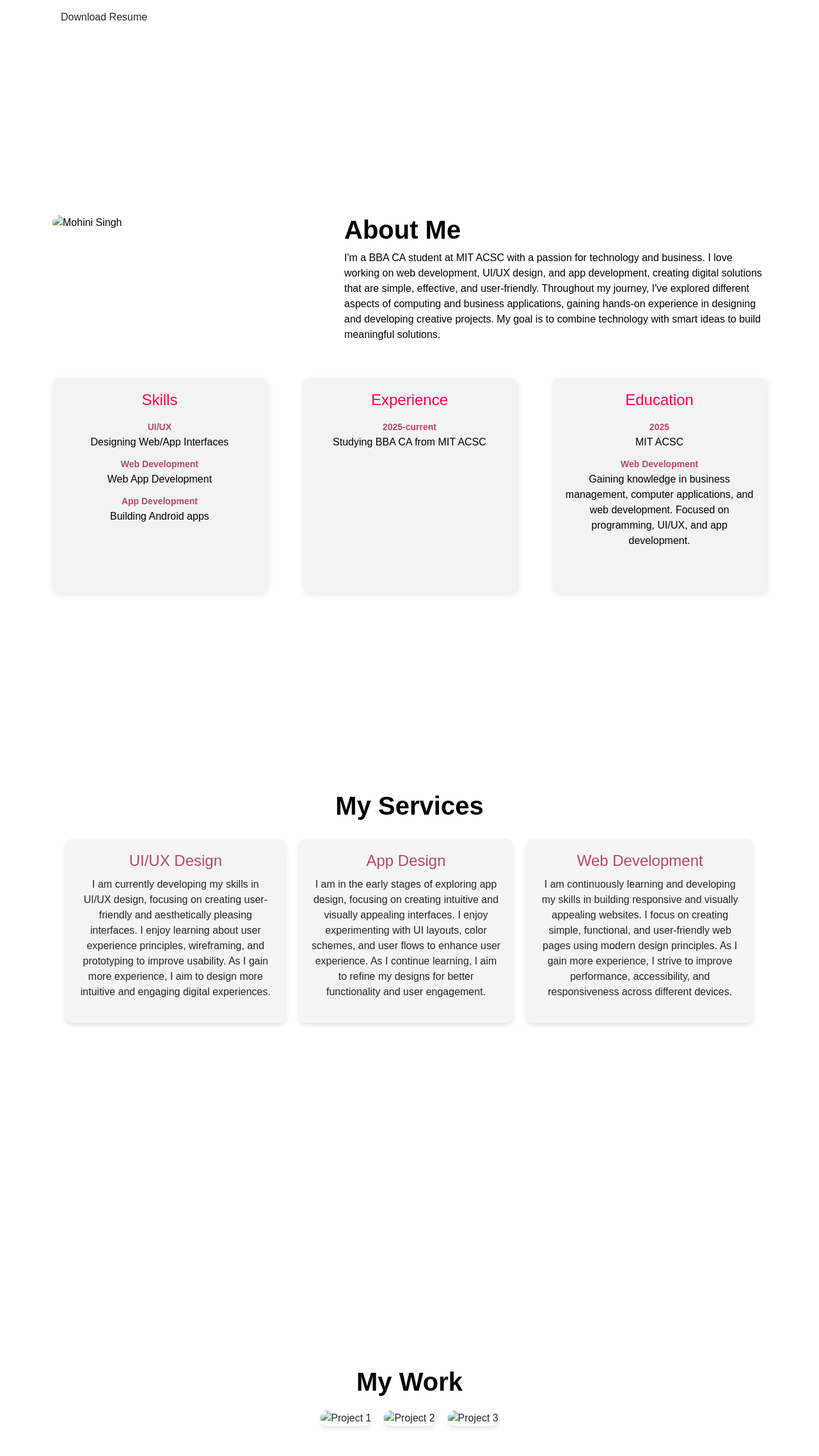
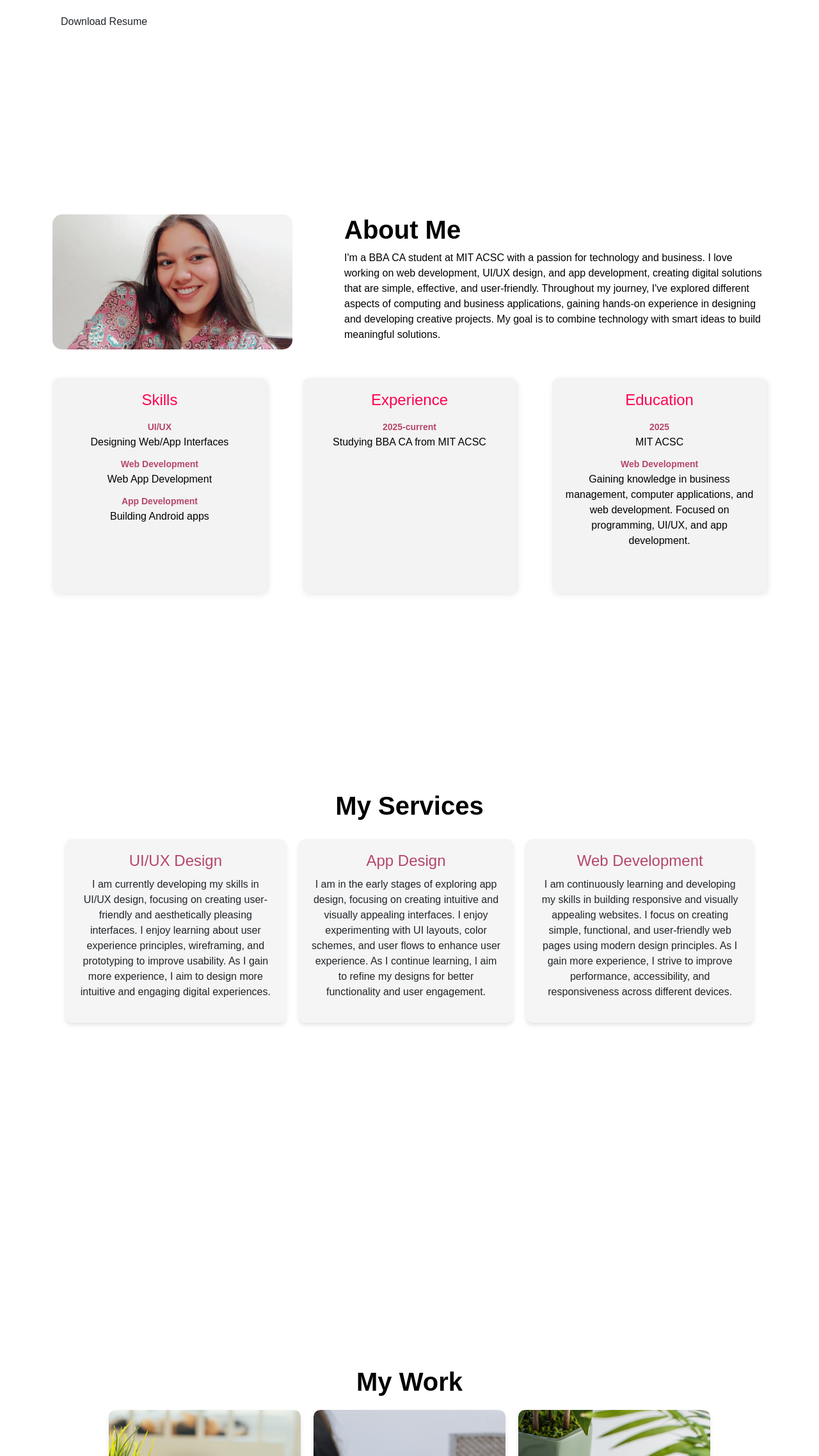
Before and after one commit to Mohini715/Mohini-s-Portfolio, a plain HTML site: page index.html in a window 1280 px wide. Shown: the part 525-2800 px from the top of the page at 64% size. Drawn offline with nearby package versions, Linux system fonts and the light colour scheme.

Commit message:
Update index.html

```diff
--- a/index.html
+++ b/index.html
@@ -12,7 +12,7 @@
     <div id="header">
         <div class="container">
             <nav>
-                <img src="images/logo .png" class="logo">
+                <img src="Assets/logo.png" class="logo">
                 <ul>
                     <li><a href="#header">Home</a></li>
                     <li><a href="#about">About</a></li>
@@ -24,7 +24,7 @@
             <div class="header-text">
                 <p>Web Developer</p>
                 <h1>Hi, I am <span>Mohini Singh</span><br>from India.</h1>
-                <a href="C:\Users\Yuvraj Singh\Downloads\MOHINI AMAR SINGH RESUME.pdf" download class="btn">Download Resume</a>
+                <a href="Assets/MOHINI AMAR SINGH RESUME.pdf" download class="btn">Download Resume</a>
             </div>
         </div>
     </div>
@@ -35,7 +35,7 @@
         <div class="container">
             <div class="row">
                 <div class="about-col-1">
-                    <img src="img/image.jpg" alt="Mohini Singh">
+                    <img src="Assets/image.jpg" alt="Mohini Singh">
 
                 </div>
                 <div class="about-col-2">
@@ -105,15 +105,15 @@
         <h1 class="sub-title">My Work</h1>
         <div class="work-gallery">
             <div class="work-item">
-                <img src="img/work-1.png" alt="Project 1">
+                <img src="Assets/work-1.png" alt="Project 1">
                 <div class="overlay">Creating intuitive and visually appealing designs to enhance user experience.</div>
             </div>
             <div class="work-item">
-                <img src="img/work-2.png" alt="Project 2">
+                <img src="Assets/work-2.png" alt="Project 2">
                 <div class="overlay">Designing clean and functional app interfaces with a focus on usability and aesthetics.</div>
             </div>
             <div class="work-item">
-                <img src="img/work-3.png" alt="Project 3">
+                <img src="Assets/work-3.png" alt="Project 3">
                 <div class="overlay">Designing clean and functional app interfaces with a focus on usability and aesthetics.</div>
             </div>
         </div>
```
